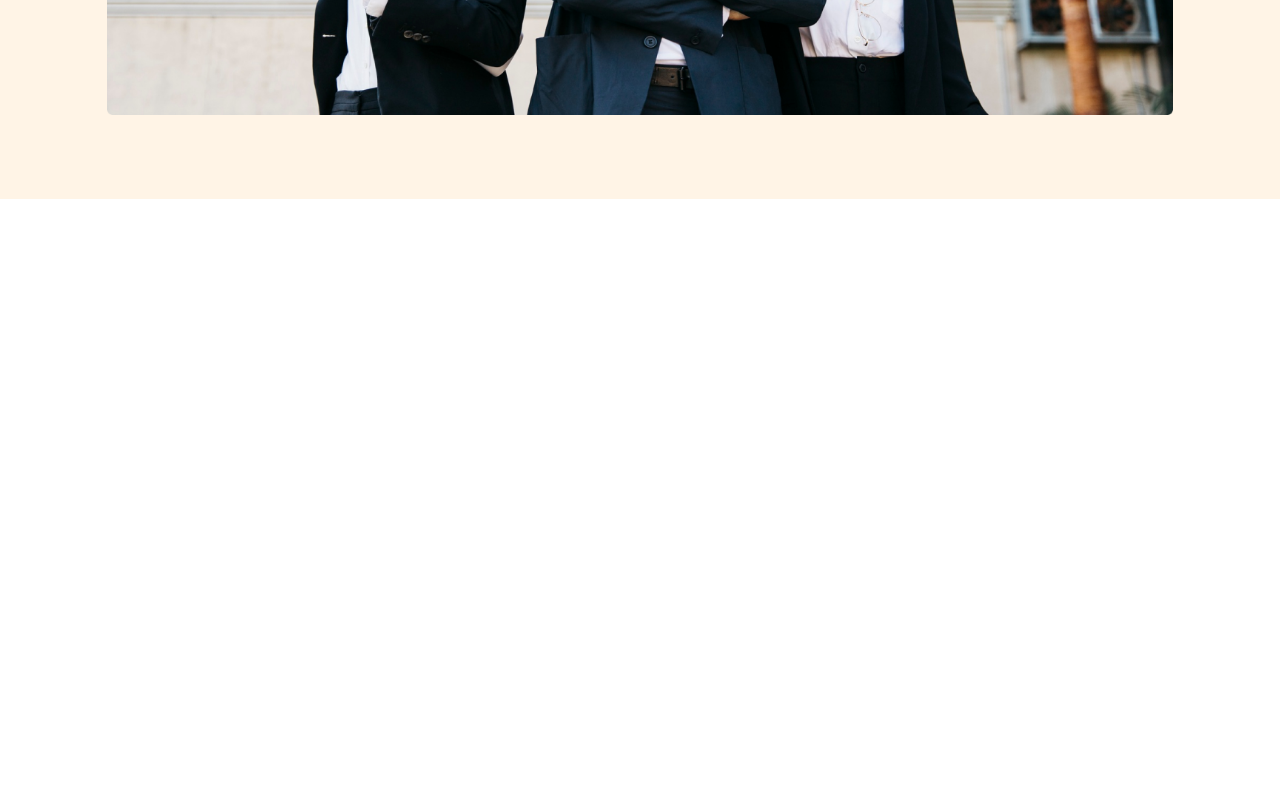
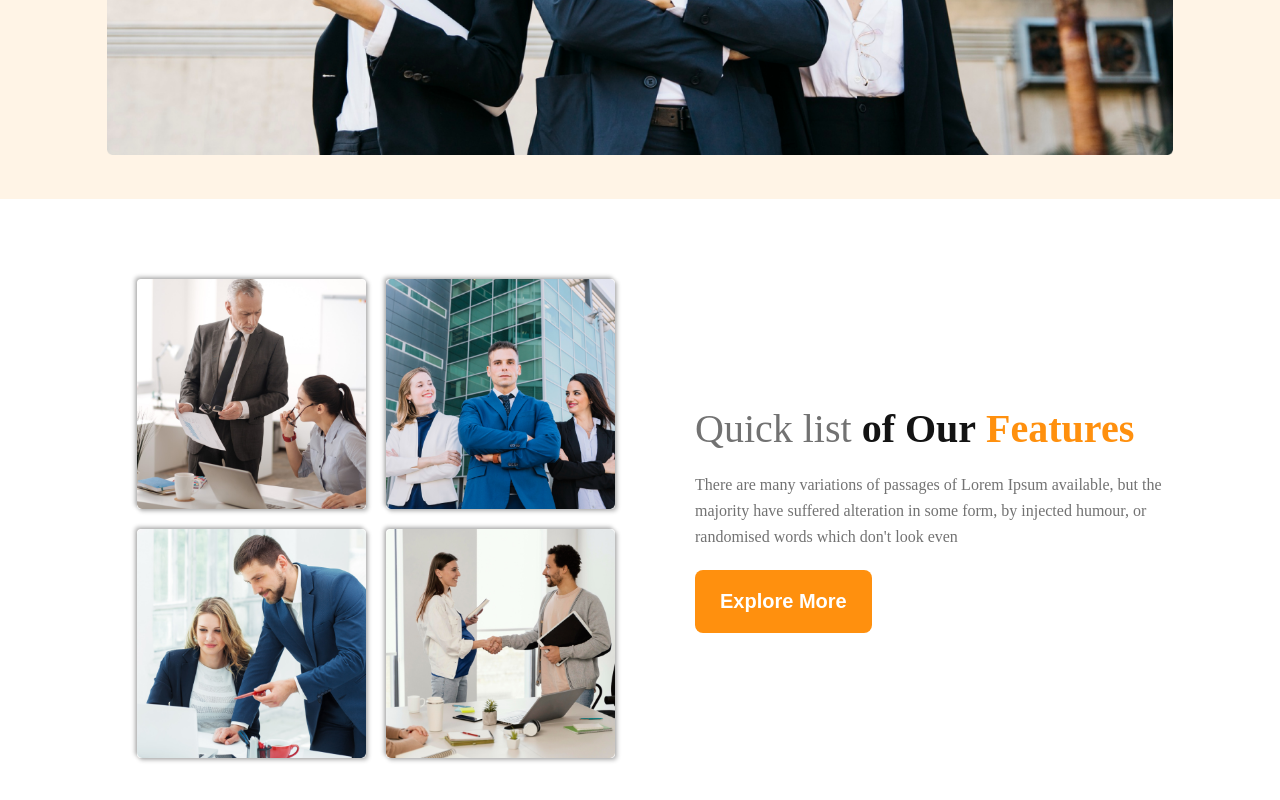
Before and after one commit to faridulccr/assignment-2, a plain HTML site: page index.html in a window 1280 px wide. Shown: the part 848-1648 px from the top of the page. Before the commit the page ends 1207 px from the top, so only its background shows below. Drawn offline with Linux system fonts and the light colour scheme.

Commit message:
featue section added

```diff
--- a/index.html
+++ b/index.html
@@ -45,7 +45,31 @@
         <!-- header ends -->
 
         <!-- main start -->
-        <main class="container"></main>
+        <main class="container">
+            <!-- feature section start -->
+            <section class="feature-sec">
+                <div class="feature-img">
+                    <img src="./images/team1.png" alt="" />
+                    <img src="./images/team2.png" alt="" />
+                    <img src="./images/team3.png" alt="" />
+                    <img src="./images/team4.png" alt="" />
+                </div>
+                <div class="feature-content">
+                    <h2>
+                        Quick list <span class="of-our-text">of Our</span>
+                        <span class="feature-text">Features</span>
+                    </h2>
+                    <p>
+                        There are many variations of passages of Lorem Ipsum
+                        available, but the majority have suffered alteration in
+                        some form, by injected humour, or randomised words which
+                        don't look even
+                    </p>
+                    <button class="btn-primary">Explore More</button>
+                </div>
+            </section>
+            <!-- feature section end -->
+        </main>
         <!-- main end -->
 
         <!-- footer start -->
--- a/style.css
+++ b/style.css
@@ -12,8 +12,8 @@
 .container {
     width: 100%;
     max-width: 1440px;
-    margin: 0 auto;
-    padding: 0 8.33% 80px;
+    margin: 0 auto 80px;
+    padding: 0 8.33%;
 }
 img {
     max-width: 100%;
@@ -51,6 +51,7 @@ p {
 header.container {
     background-color: rgba(255, 144, 14, 0.1);
     padding-top: 40px;
+    padding-bottom: 40px;
 }
 header .menu-bar {
     display: flex;
@@ -83,7 +84,7 @@ Banner area styles
 .banner-content {
     max-width: 65%;
     text-align: center;
-    margin: 0 auto;
+    margin: 0 auto 40px;
 }
 .banner-content .banner-title {
     font-weight: 700;
@@ -91,3 +92,42 @@ Banner area styles
     line-height: 1.17;
     margin-bottom: 20px;
 }
+.banner-area img {
+    width: 100%;
+    height: auto;
+}
+
+/* ---------------------
+    feature css style
+-----------------------*/
+.feature-sec {
+    padding-left: 30px;
+    display: grid;
+    grid-template-columns: repeat(2, 1fr);
+    column-gap: 80px;
+    align-items: center;
+}
+.feature-sec .feature-img {
+    display: grid;
+    grid-template-columns: repeat(2, 1fr);
+    gap: 20px;
+}
+.feature-sec .feature-img img {
+    border-radius: 4px;
+    box-shadow: 2px 2px 4px rgba(0, 0, 0, 0.3), -2px -2px 4px rgba(0, 0, 0, 0.3);
+}
+.feature-sec .feature-content h2 {
+    font-weight: 500;
+    font-size: 2.5rem;
+    line-height: 1.18;
+    color: #727272;
+    margin-bottom: 20px;
+}
+.feature-content h2 .of-our-text {
+    font-weight: 700;
+    color: #131313;
+}
+.feature-content h2 .feature-text {
+    font-weight: 700;
+    color: #ff900e;
+}
```
